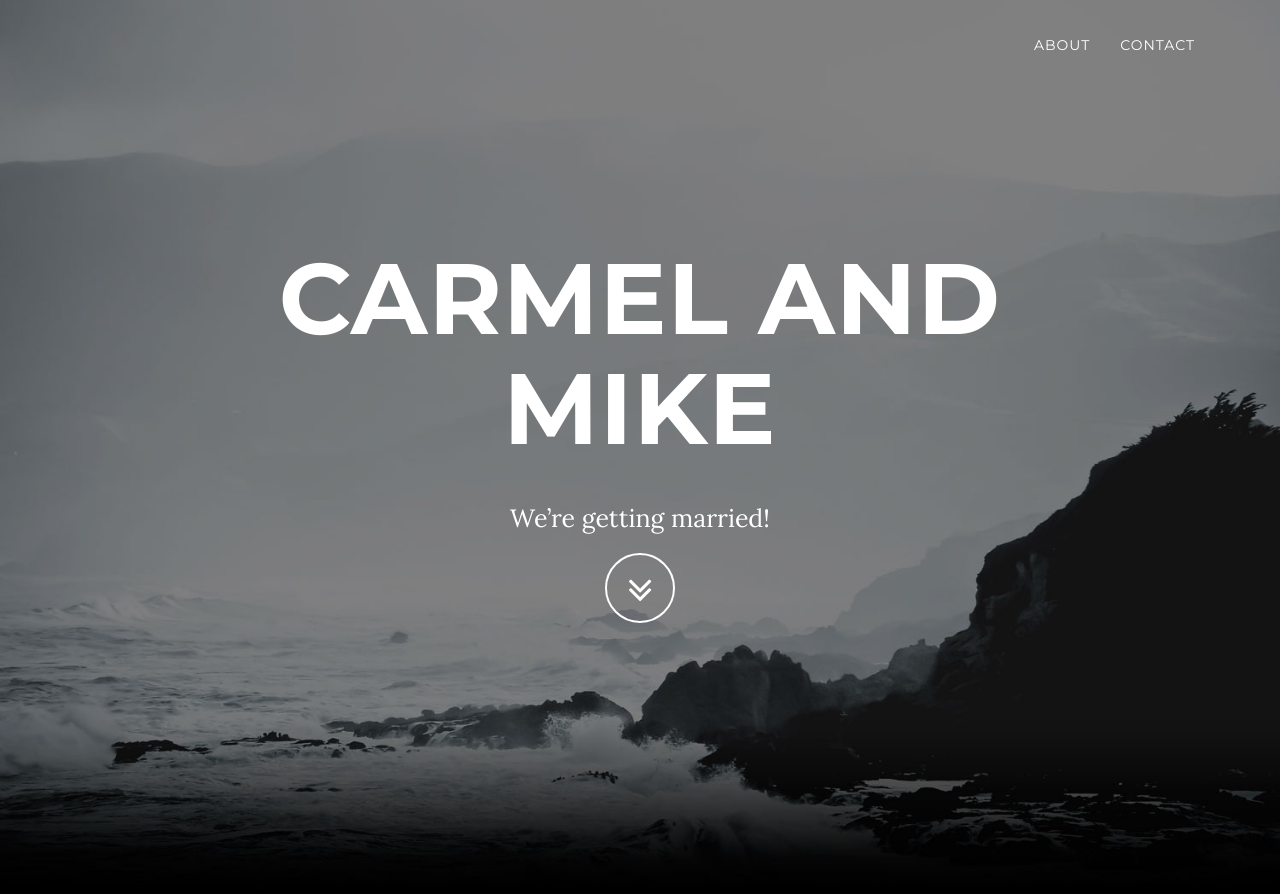
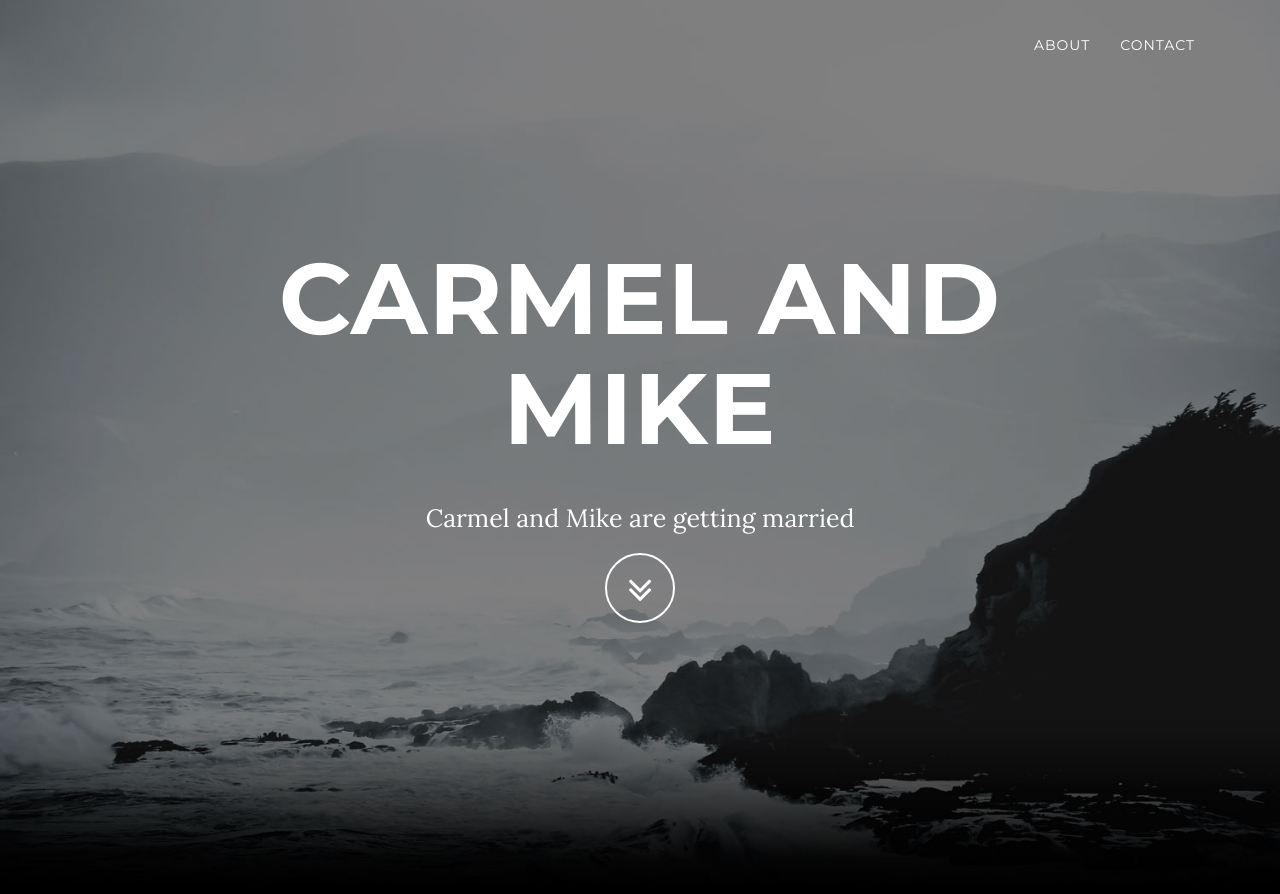
Before and after one commit to carmelandmike/carmelandmike.github.io, a Jekyll site: the page built from index.html, in a window 1280 px wide and 900 px high. Shown: the top 894 px of the window. Built offline with Jekyll 4.4.1, drawn with Linux system fonts in a browser that asks for light colours.

Commit message:
Description

```diff
--- a/_config.yml
+++ b/_config.yml
@@ -2,7 +2,7 @@
 title: Carmel and Mike
 email: wedding@cm.and.mk
 url: cm.and.mk
-description: We’re getting married!
+description: Carmel and Mike are getting married
 
 # Color settings (hex-codes without the leading hash-tag)
 color:
```
